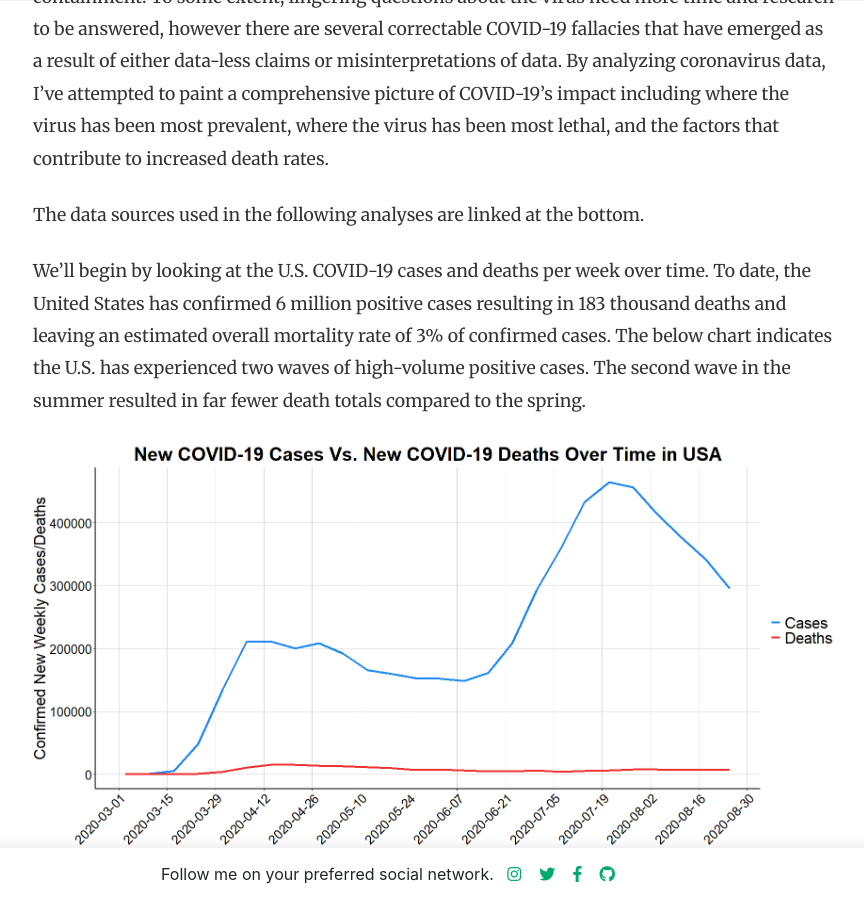
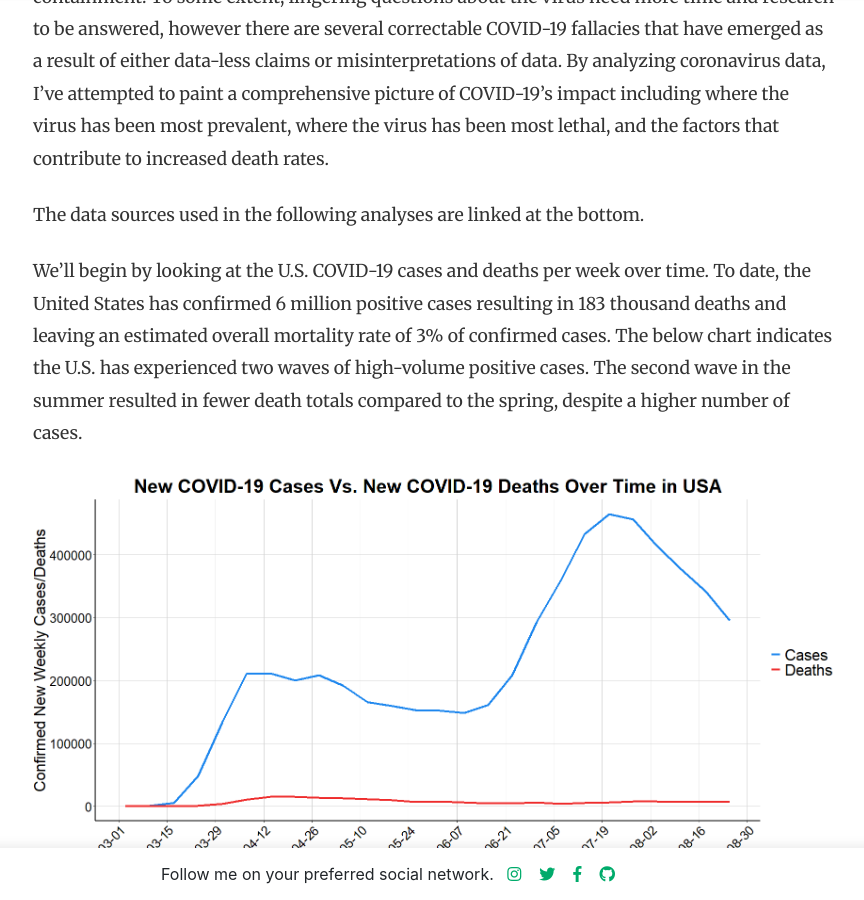
Before and after one commit to malteranalytics/malteranalytics.github.io, a Jekyll site: the page built from _posts/2020-09-01-covid.md, in a window 1280 px wide and 900 px high, scrolled down 461 px. Shown: the whole window, without its empty margins (252-1116 px from the left). Built offline with Jekyll 4.4.1, drawn with Linux system fonts in a browser that asks for light colours; nearby versions of some CDN libraries; comment, search, counter and statistics services are not loaded.

Commit message:
Update 2020-09-01-covid.md

```diff
--- a/_posts/2020-09-01-covid.md
+++ b/_posts/2020-09-01-covid.md
@@ -14,7 +14,7 @@ Nearly six months after the first COVID-19 outbreak in the United States, there
 The data sources used in the following analyses are linked at the bottom.
 
 
-We'll begin by looking at the U.S. COVID-19 cases and deaths per week over time.  To date, the United States has confirmed 6 million positive cases resulting in 183 thousand deaths and leaving an estimated overall mortality rate of 3% of confirmed cases.  The below chart indicates the U.S. has experienced two waves of high-volume positive cases. The second wave in the summer resulted in far fewer death totals compared to the spring.
+We'll begin by looking at the U.S. COVID-19 cases and deaths per week over time.  To date, the United States has confirmed 6 million positive cases resulting in 183 thousand deaths and leaving an estimated overall mortality rate of 3% of confirmed cases.  The below chart indicates the U.S. has experienced two waves of high-volume positive cases. The second wave in the summer resulted in fewer death totals compared to the spring, despite a higher number of cases.
 
 
 
```
